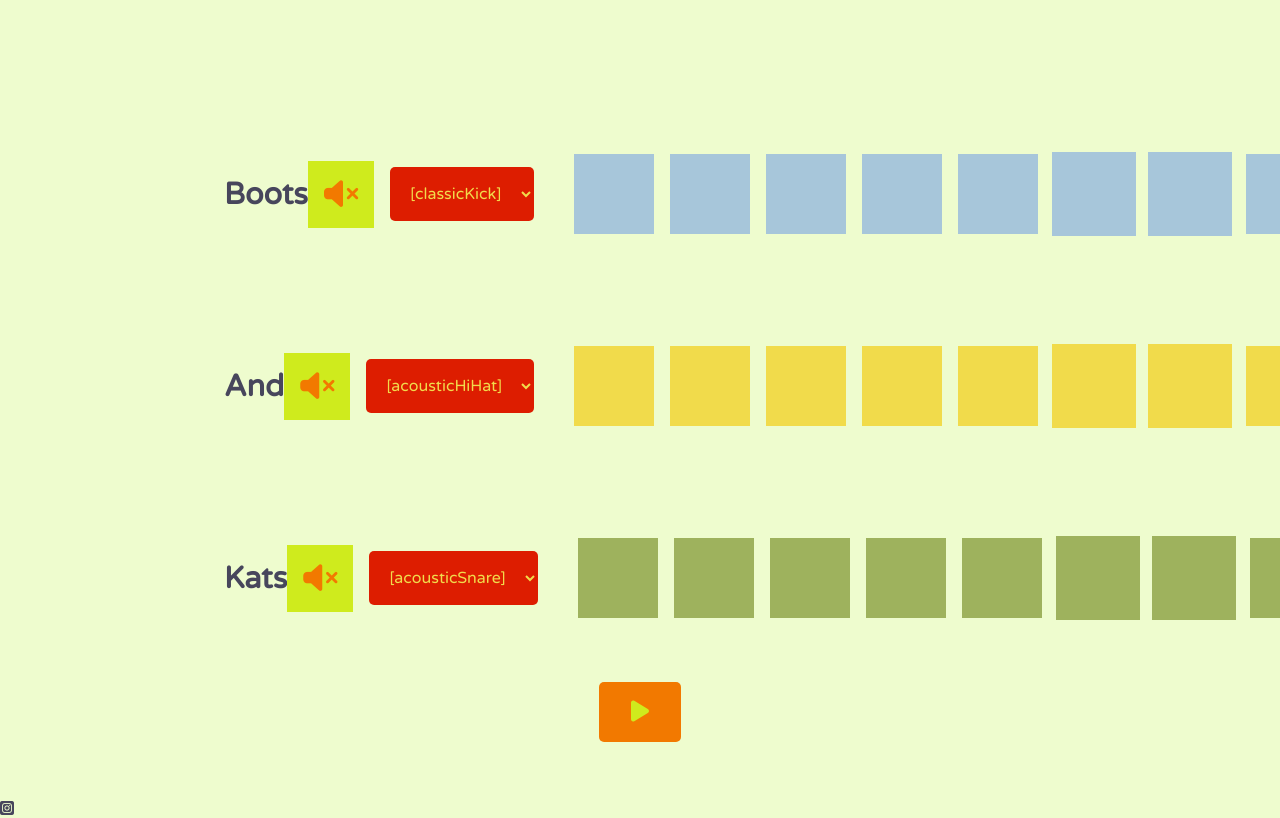
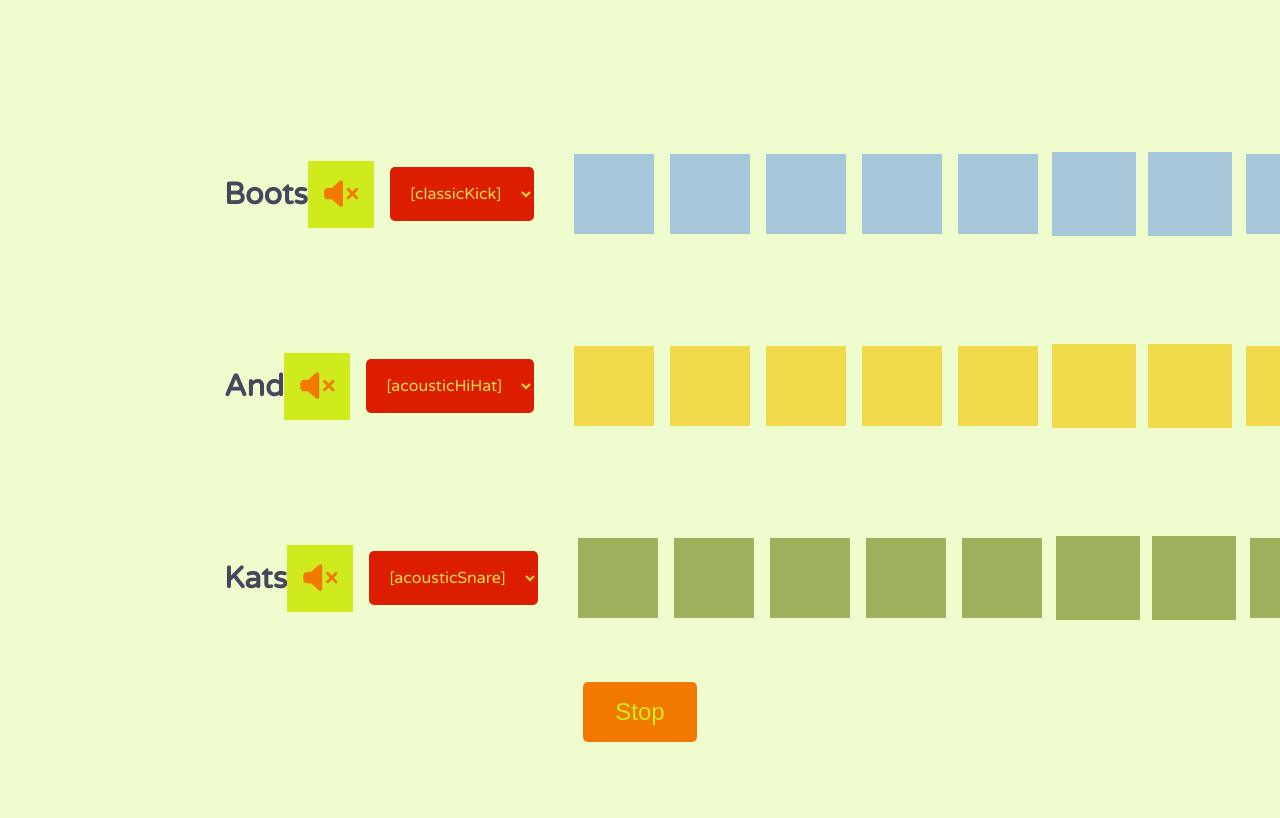
Before and after one commit to BenShigeruClark/js-drum-machine, a plain HTML site: page index.html in a window 1280 px wide. Both pictures are taken after a click on the button 640 px from the left and 712 px from the top of the page. Shown: the top 818 px of the page. Drawn offline with Linux system fonts and the light colour scheme.

Commit message:
add button update

```diff
--- a/app.js
+++ b/app.js
@@ -7,6 +7,7 @@ class Drumkit {
         this.snareAudio = document.querySelector('.snare-sound');
         this.index = 0;
         this.bpm = 150;
+        this.isPlaying = null;
     }
 
     activePad() {
@@ -41,9 +42,25 @@ class Drumkit {
     start() {
         console.log(this);
         const interval = (60/this.bpm) * 1000;
-        setInterval(() => {
-            this.repeat();
-        }, interval)
+        // Check if it's playing
+        if(!this.isPlaying) {
+            this.isPlaying = setInterval(() => {
+                this.repeat();
+            }, interval);
+        } else {
+            // Clear the interval
+            clearInterval(this.isPlaying);
+            this.isPlaying = null;
+        }
+    }
+    updateBtn() {
+        if(!this.isPlaying) {
+            this.playBtn.innerText = 'Stop';
+            this.playBtn.classList.add('active');
+        } else {
+            this.playBtn.innerText = 'Play';
+            this.playBtn.classList.remove("active");
+        }
     }
 }
 
@@ -57,5 +74,6 @@ drumKit.pads.forEach(pad => {
 });
 
 drumKit.playBtn.addEventListener('click', function () {
+    drumKit.updateBtn();
     drumKit.start();
 });
--- a/index.html
+++ b/index.html
@@ -126,7 +126,6 @@
     <audio class="kick-sound" src="./sounds/kick-classic.wav"></audio>
     <audio class="snare-sound" src="./sounds/snare-acoustic01.wav"></audio>
     <audio class="hihat-sound" src="./sounds/hihat-acoustic01.wav"></audio>
-    <i class="fa-brands fa-instagram-square"></i>
 
     <!-- <script src="https://kit.fontawesome.com/9a8f808899.js" crossorigin="anonymous"></script> -->
     <script src="./app.js"></script>
```
